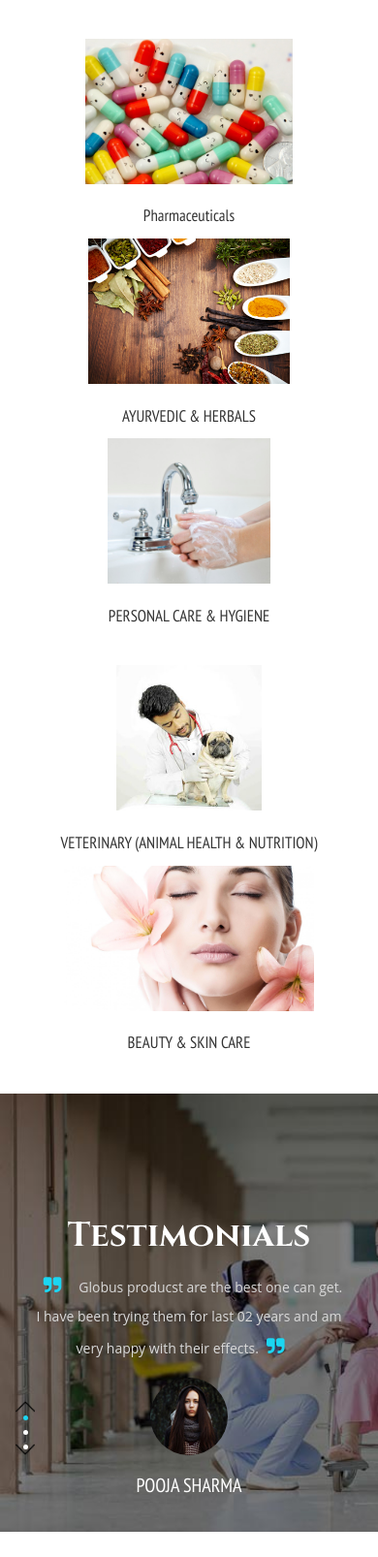
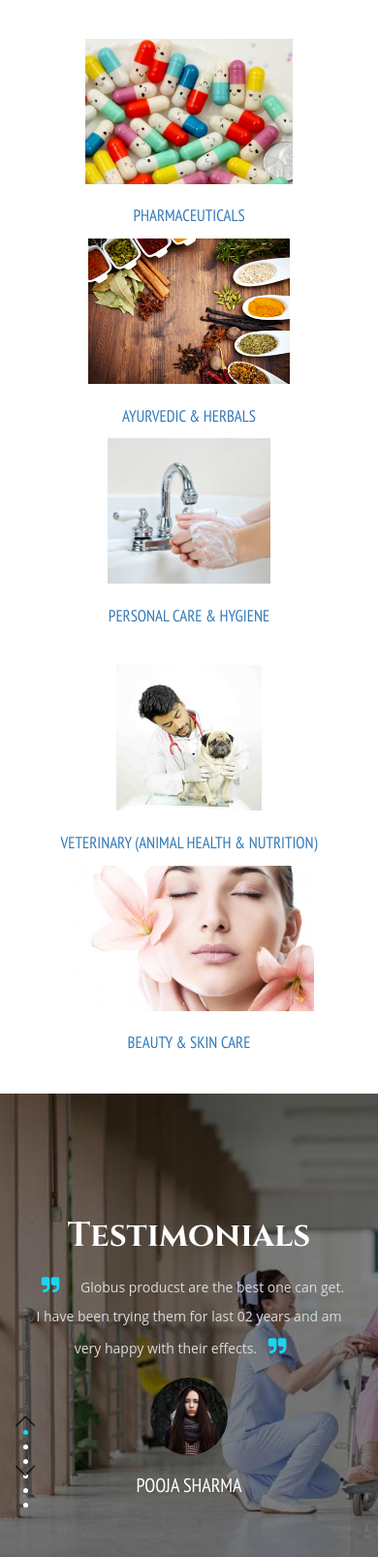
Before and after one commit to Ashu131/globus, a PHP site: page / in a window 390 px wide. Shown: the part 899-2505 px from the top of the page at 97% size. Run offline with PHP 8.4, Linux system fonts and the light colour scheme; a stand-in replaces the project's code that opens the database connection; some libraries are stand-ins or nearby versions.

Commit message:
New Changes done

```diff
--- a/aboutus.php
+++ b/aboutus.php
@@ -38,7 +38,7 @@ include 'navbar.php';
 	</div>
 </div>
 <?php
-include 'footer.php';
+//include 'footer.php';
 include 'script.php';
 ?>
 </body>
--- a/contact.php
+++ b/contact.php
@@ -8,7 +8,7 @@
 				<div class="left-top">
 					<h4>Contact information</h4>
 					<p><i class="fa fa-calendar" aria-hidden="true"></i><strong>Monday - Friday <span class="dot">:</span></strong>9:30 AM to 6:30 PM</p>
-					<p><i class="fa fa-map-marker" aria-hidden="true"></i><strong class="p">address <span class="dot1">:</span></strong>14/11, Site-4, Industrial Area<span class="pull-right">Sahibabad, Ghaziabad (U.P.) 201010<span></p>
+					<p><i class="fa fa-map-marker" aria-hidden="true"></i><strong class="p">address <span class="dot1">:</span></strong>14/11/2, Site-4, Industrial Area<span class="pull-right">Sahibabad, Ghaziabad (U.P.) 201010<span></p>
 					<div class="clearfix"></div>
 					<p><i class="fa fa-phone" aria-hidden="true"></i><strong class="p1">phone <span class="dot2">:</span></strong>+91-120-4217614-17</p>
 					<p><i class="fa fa-envelope" aria-hidden="true"></i><strong class="p2">email <span class="dot3">:</span></strong><a href="mailto:info@example.com">mkt.globus@gmail.com</a></p>
--- a/css/flexslider.css
+++ b/css/flexslider.css
@@ -71,7 +71,7 @@ html[xmlns] .slides {display: block;}
 }
 .flex-direction-nav .flex-prev {
 	left: 9.2%;
-    bottom: 44%;
+    bottom: 23%;
 }
 .flexslider:hover .flex-next {opacity: 0.8;}
 .flexslider:hover .flex-prev {opacity: 0.8;}
--- a/css/style.css
+++ b/css/style.css
@@ -2542,7 +2542,7 @@ ul.resp-tabs-list {
 	}
 	.flex-direction-nav .flex-prev {
 		left: 0%;
-		bottom: 20%;
+		bottom: -2%;
 	}
     .w3ls-heading {
     margin-top: 12rem;
--- a/franchise.php
+++ b/franchise.php
@@ -137,7 +137,7 @@ include 'navbar.php';
 </div>
 
 <?php
-include 'footer.php';
+// include 'footer.php';
 include 'script.php';
 ?>
 </body>
--- a/navbar.php
+++ b/navbar.php
@@ -32,8 +32,8 @@
 			<div class="col-sm-2 text-center navpad" id="navabout"><a href="aboutus.php" class="white">About Us</a></div>
 			<div class="col-sm-2 text-center navpad" id="navblog"><a href="blog" class="white">Blogs</a></div>
 			<div class="col-sm-2 text-center navpad" id="navproduct"><a data-toggle="tab" href="#products" class="white">Products</a></div>
-			<div class="col-sm-2 text-center navpad" id="navcontact"><a href="#contact" class="white">Contact</a></div>
-			<div class="col-sm-2 text-center navpad" id="navtestimonials"><a href="#testimonials" class="white">Testimonials</a></div>
+			<div class="col-sm-2 text-center navpad" id="navcontact"><a href="index.php#contact" class="white">Contact</a></div>
+			<div class="col-sm-2 text-center navpad" id="navtestimonials"><a href="index.php#testimonials" class="white">Testimonials</a></div>
 			<div class="col-sm-2 text-center navpad" id="navtestimonials"><a href="manufacturing.php" class="white">Manufacturing</a></div>
 			<div class="col-sm-2 text-center navpad" id="navtestimonials"><a href="franchise.php" class="white">Franchise</a></div>
 
@@ -85,7 +85,6 @@
 					<div class="col-sm-2 text-center navpad"><a href="products.php?subcat_code=sub014" class="subcat_color">Hair Care</a></div>
 					<div class="col-sm-2 text-center navpad"><a href="products.php?subcat_code=sub015" class="subcat_color">Body Care</a></div>
 					<div class="col-sm-2 text-center navpad"><a href="products.php?subcat_code=sub016" class="subcat_color">Personal &#38; Intimate Care</a></div>
-					<div class="col-sm-2 text-center navpad"><a href="products.php?subcat_code=sub017" class="subcat_color">Analgesic / Ati-Inflammatory</a></div>
 					<div class="col-sm-2 text-center navpad"><a href="products.php?subcat_code=sub018" class="subcat_color">Analgesic / Anti-Inflannatory</a></div>
 
 				</div>
--- a/products.php
+++ b/products.php
@@ -47,7 +47,7 @@
     </div>
 
 <?php
-include 'footer.php';
+// include 'footer.php';
 include 'script.php';
 ?>
 </body>
--- a/services1.php
+++ b/services1.php
@@ -33,25 +33,35 @@ margin: 0.5em auto;
 	<div class="row">
 		<div class="col-md-4 service1 text-center">
 			<img src="images/c00.jpg" class="img-responsive" alt="">
-			<h3 class="caption">Pharmaceuticals</h3>
+			<a href="products.php?subcat_code=sub019">
+				<h3 class="caption">PHARMACEUTICALS</h3>
+			</a>
 		</div>
 		<div class="col-md-4 service1 text-center">
 			<img src="images/c01.jpg" class="img-responsive" alt="">
-			<h3 class="caption">AYURVEDIC & HERBALS</h3>
+			<a href="products.php?subcat_code=sub008">
+				<h3 class="caption">AYURVEDIC &amp; HERBALS</h3>
+			</a>
 		</div>
 		<div class="col-md-4 service1 text-center">
 			<img src="images/c02.jpg" class="img-responsive" alt="">
-			<h3 class="caption">PERSONAL CARE & HYGIENE</h3>
+			<a href="products.php?subcat_code=sub016">
+				<h3 class="caption">PERSONAL CARE &amp; HYGIENE</h3>
+			</a>
 		</div>
 	</div>
 	<div class="row">
 		<div class="col-md-6 service1 text-center">
 			<img src="images/veterian.jpg" class="img-responsive" alt="">
-			<h3 class="caption">VETERINARY (ANIMAL HEALTH & NUTRITION)</h3>
+			<a href="products.php?subcat_code=sub007">
+				<h3 class="caption">VETERINARY (ANIMAL HEALTH &amp; NUTRITION)</h3>
+			</a>
 		</div>
 		<div class="col-md-6 service1 text-center">
 			<img src="images/c04.jpg" class="img-responsive" alt="">
-			<h3 id="testimonials" class="caption">BEAUTY & SKIN CARE</h3>
+			<a href="products.php?subcat_code=sub013">
+				<h3 id="testimonials" class="caption">BEAUTY &amp; SKIN CARE</h3>
+			</a>
 		</div>
 	</div>
 </div>
--- a/testimonials.php
+++ b/testimonials.php
@@ -12,23 +12,68 @@
 						<ul class="slides">
 							<li>
 								<div class="w3_agileits_testimonial_grid">
-	<p><i class="fa fa-quote-right" aria-hidden="true"></i>Globus producst are the best one can get. I have been trying them for last 02 years and am very happy with their effects.<i class="fa fa-quote-right" aria-hidden="true"></i></p>
-	<img src="images/test1.jpg" alt=" " class="img-responsive" />
+									<p>
+										<i class="fa fa-quote-right" aria-hidden="true"></i>
+										Globus producst are the best one can get. I have been trying them for last 02 years and am very happy with their effects.
+										<i class="fa fa-quote-right" aria-hidden="true"></i>
+									</p>
+									<img src="images/testimonial/test1.jpg" alt=" " class="img-responsive" />
 									<h4>Pooja Sharma<span></span></h4>
 								</div>
 							</li>
 							<li>
 								<div class="w3_agileits_testimonial_grid">
-	<p><i class="fa fa-quote-right" aria-hidden="true"></i>Globus has a wide range of products for everyone and everything. I never visit any other shop or website. <i class="fa fa-quote-right" aria-hidden="true"></i></p>
-	<img src="images/test2.jpg" alt=" " class="img-responsive" />
+									<p>
+										<i class="fa fa-quote-right" aria-hidden="true"></i>
+										Globus has a wide range of products for everyone and everything. I can't think of any other website or store with such a broad collection of herbal products.
+										<i class="fa fa-quote-right" aria-hidden="true"></i>
+									</p>
+									<img src="images/testimonial/test2.jpg" alt=" " class="img-responsive" />
 									<h4>Raj Verma<span></span></h4>
 								</div>
 							</li>
 							<li>
 								<div class="w3_agileits_testimonial_grid">
-	<p><i class="fa fa-quote-right" aria-hidden="true"></i>The products of Globus are really good and I have been using them with 100% satisfaction for last 5 years.<i class="fa fa-quote-right" aria-hidden="true"></i></p>
-	<img src="images/test3.jpg" alt=" " class="img-responsive" />
+									<p>
+										<i class="fa fa-quote-right" aria-hidden="true"></i>
+										The products of Globus are really good and I have been using them with 100% satisfaction for last 5 years and I plan on using them for many more years in future.
+										<i class="fa fa-quote-right" aria-hidden="true"></i>
+									</p>
+									<img src="images/testimonial/test3.jpg" alt=" " class="img-responsive" />
 									<h4 id="blog" >Amit Khare<span></span></h4>
+								</div>
+							</li>
+							<li>
+								<div class="w3_agileits_testimonial_grid">
+									<p>
+										<i class="fa fa-quote-right" aria-hidden="true"></i>
+										highly suggested and prefered product of my friends and family
+										<i class="fa fa-quote-right" aria-hidden="true"></i>
+									</p>
+									<img src="images/testimonial/test4.png" alt=" " class="img-responsive" />
+									<h4 id="blog" >Ankur Arora<span></span></h4>
+								</div>
+							</li>
+							<li>
+								<div class="w3_agileits_testimonial_grid">
+									<p>
+										<i class="fa fa-quote-right" aria-hidden="true"></i>
+										Globus offers genuinly natural products, once you buy one of them, you're going to buy them all.
+										<i class="fa fa-quote-right" aria-hidden="true"></i>
+									</p>
+									<img src="images/testimonial/test5.png" alt=" " class="img-responsive" />
+									<h4 id="blog" >Uday Singh<span></span></h4>
+								</div>
+							</li>
+							<li>
+								<div class="w3_agileits_testimonial_grid">
+									<p>
+										<i class="fa fa-quote-right" aria-hidden="true"></i>
+										Been using it for a long time and I assure you that I'll be using it for a long long time.
+										<i class="fa fa-quote-right" aria-hidden="true"></i>
+									</p>
+									<img src="images/testimonial/test6.png" alt=" " class="img-responsive" />
+									<h4 id="blog" >Shanu Kumar<span></span></h4>
 								</div>
 							</li>
 						</ul>
```
Also changed, not shown: manufacturing.php (+17 -7 lines), images/testimonial/test1.jpg (added), images/testimonial/test2.jpg (added), images/testimonial/test3.jpg (added), images/testimonial/test4.png (added), images/testimonial/test5.png (added), images/testimonial/test6.png (added). Lines whose indentation alone changed are shown as unchanged.
